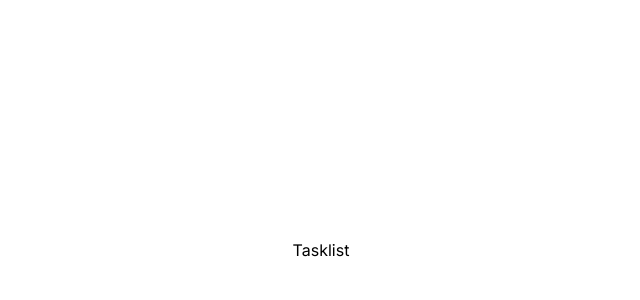
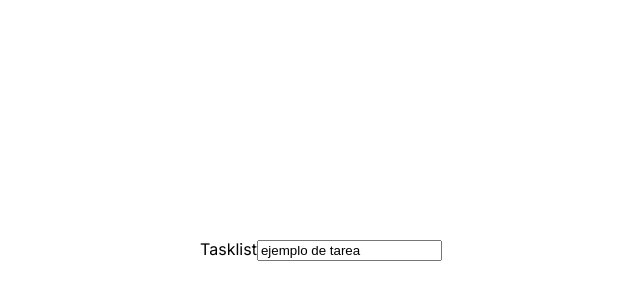
Before and after one commit to Aluonam/tsx_270224, a Next.js app: page / in a window 1280 px wide. Shown: the part 254-554 px from the top of the page, without its empty margins (319-959 px from the left). Built offline with nearby package versions, Linux system fonts and the light colour scheme.

Commit message:
feat: input

```diff
--- a/pages/components/tasklist/Tasklist.tsx
+++ b/pages/components/tasklist/Tasklist.tsx
@@ -9,9 +9,14 @@ const Tasklist = () => {
     }
 
     const [taskList, setTaskList] = useState<taskPrototype>()
+    const [inputText, setInputText] = useState<string>("ejemplo de tarea")
 
   return (
-    <div>Tasklist</div>
+    <div>Tasklist
+
+    <input type="text" onChange={(e)=>setInputText(e.target.value)} value={inputText}></input>
+
+    </div>
   )
 }
 
```
